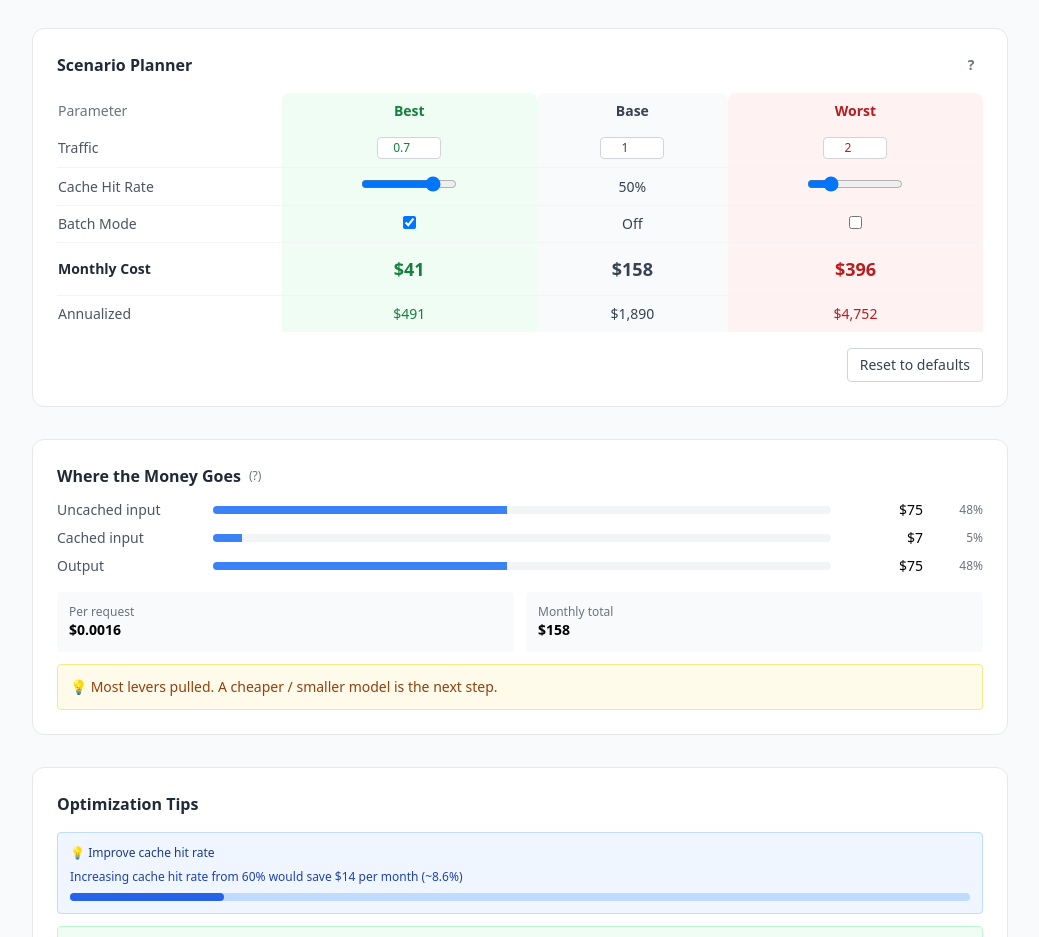
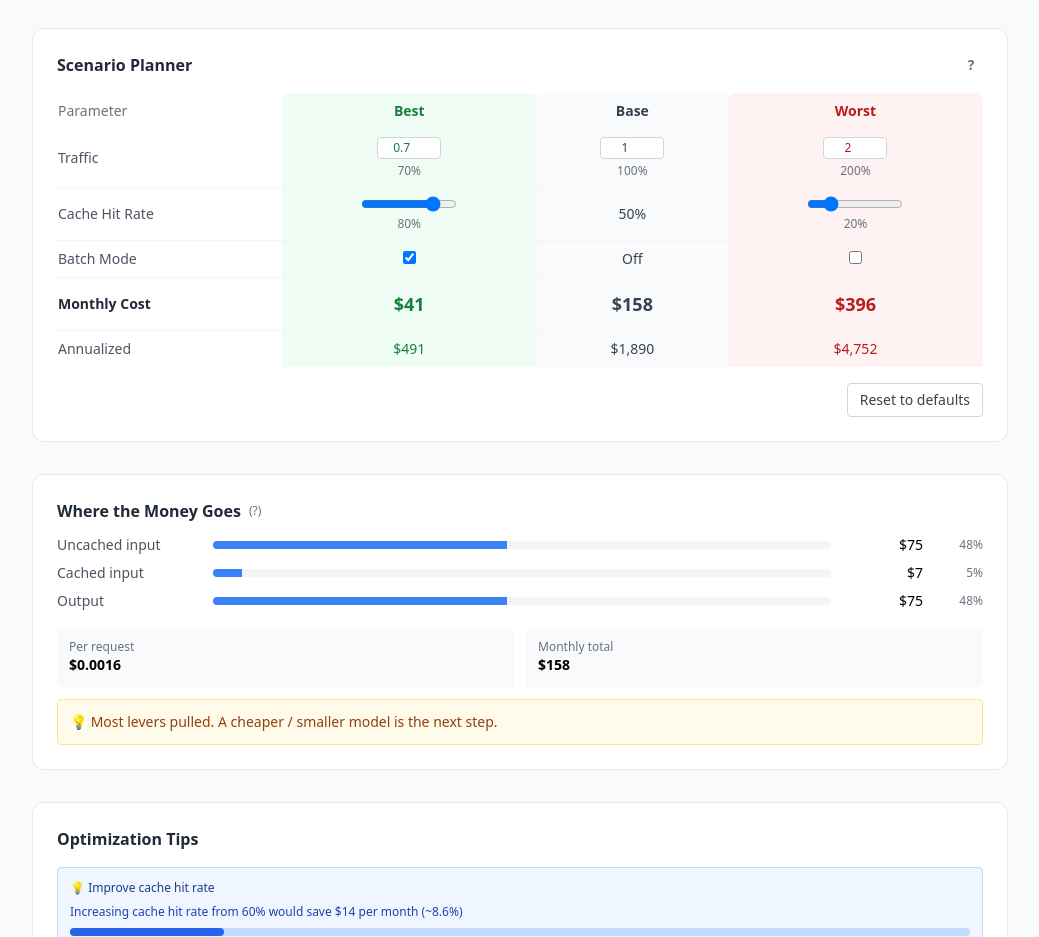
Before and after one commit to tayna99/token_simulator, a React (Vite) app: page / in a window 1280 px wide. Shown: the part 1300-2237 px from the top of the page, without its empty margins (120-1159 px from the left). Built offline with nearby package versions, Linux system fonts and the light colour scheme.

Commit message:
ux: improve scenario parameter visibility with inline percentage displays

```diff
--- a/src/components/ScenarioPlanner/index.tsx
+++ b/src/components/ScenarioPlanner/index.tsx
@@ -122,6 +122,7 @@ export function ScenarioPlanner({ state }: Props) {
               <td className="py-2 pr-4 text-gray-600">{t('scenario.traffic')}</td>
               {scenarios.map(s => (
                 <td key={s.label} className={`text-center py-2 px-4 ${colColors[s.label]}`}>
+                  <div className="flex flex-col items-center gap-1">
                     <input
                       type="number"
                       min={0}
@@ -131,6 +132,8 @@ export function ScenarioPlanner({ state }: Props) {
                       className="w-16 text-center border border-gray-300 rounded px-1 py-0.5 text-xs"
                       aria-label={`${s.label} traffic multiplier`}
                     />
+                    <span className="text-xs text-gray-500">{(s.trafficMultiplier * 100).toFixed(0)}%</span>
+                  </div>
                 </td>
               ))}
             </tr>
@@ -141,6 +144,7 @@ export function ScenarioPlanner({ state }: Props) {
                   {s.label === 'Base' ? (
                     <span title="Base inherits from current config">{fmtPercent(results.find(r => r.label === s.label)?.cacheHitRate ?? 0)}</span>
                   ) : (
+                    <div className="flex flex-col items-center gap-1">
                       <input
                         type="range"
                         min={0}
@@ -150,6 +154,8 @@ export function ScenarioPlanner({ state }: Props) {
                         className="w-16 md:w-24"
                         aria-label={`${s.label} cache hit rate`}
                       />
+                      <span className="text-xs text-gray-500">{(s.cacheHitRate * 100).toFixed(0)}%</span>
+                    </div>
                   )}
                 </td>
               ))}
```
Lines whose indentation alone changed are shown as unchanged.
